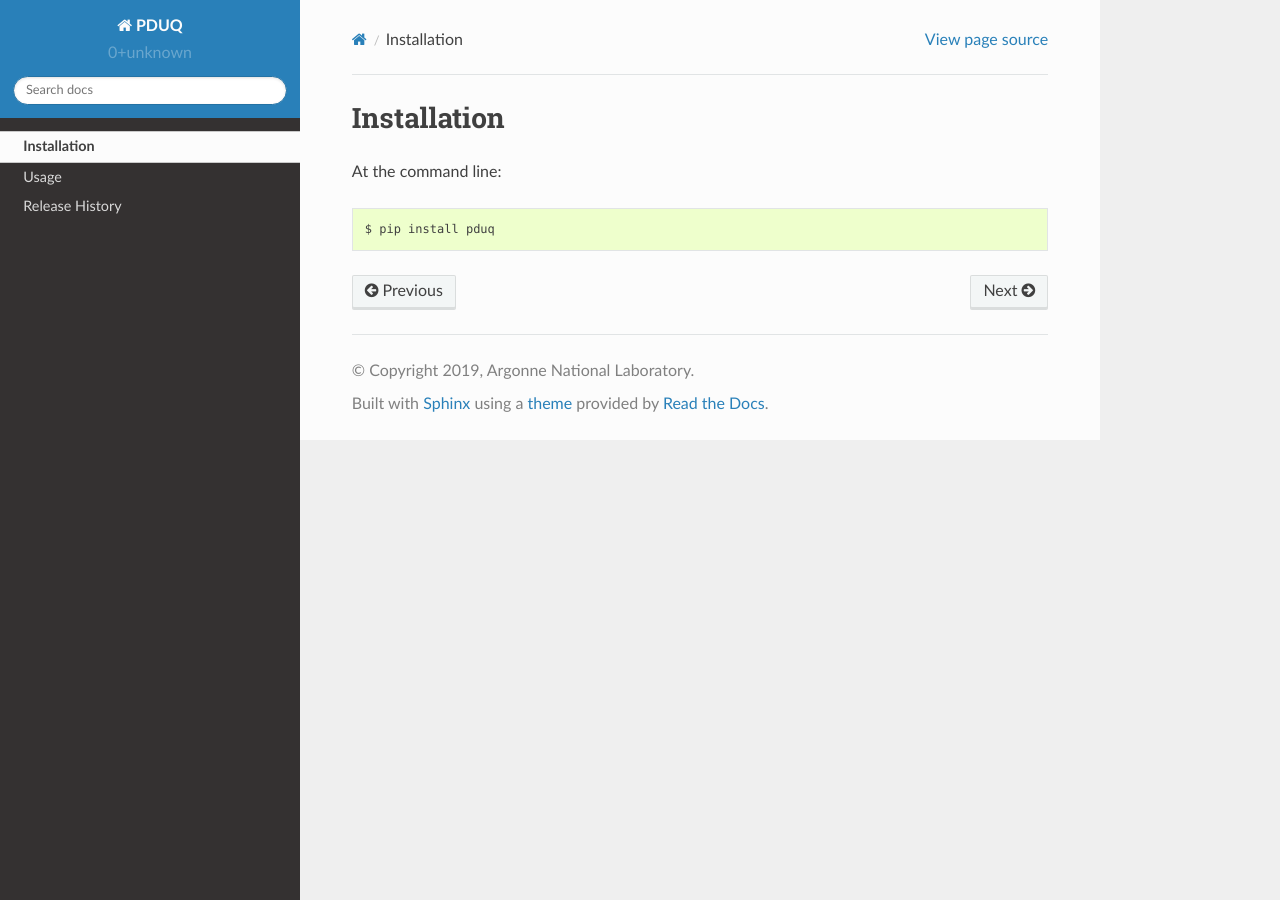
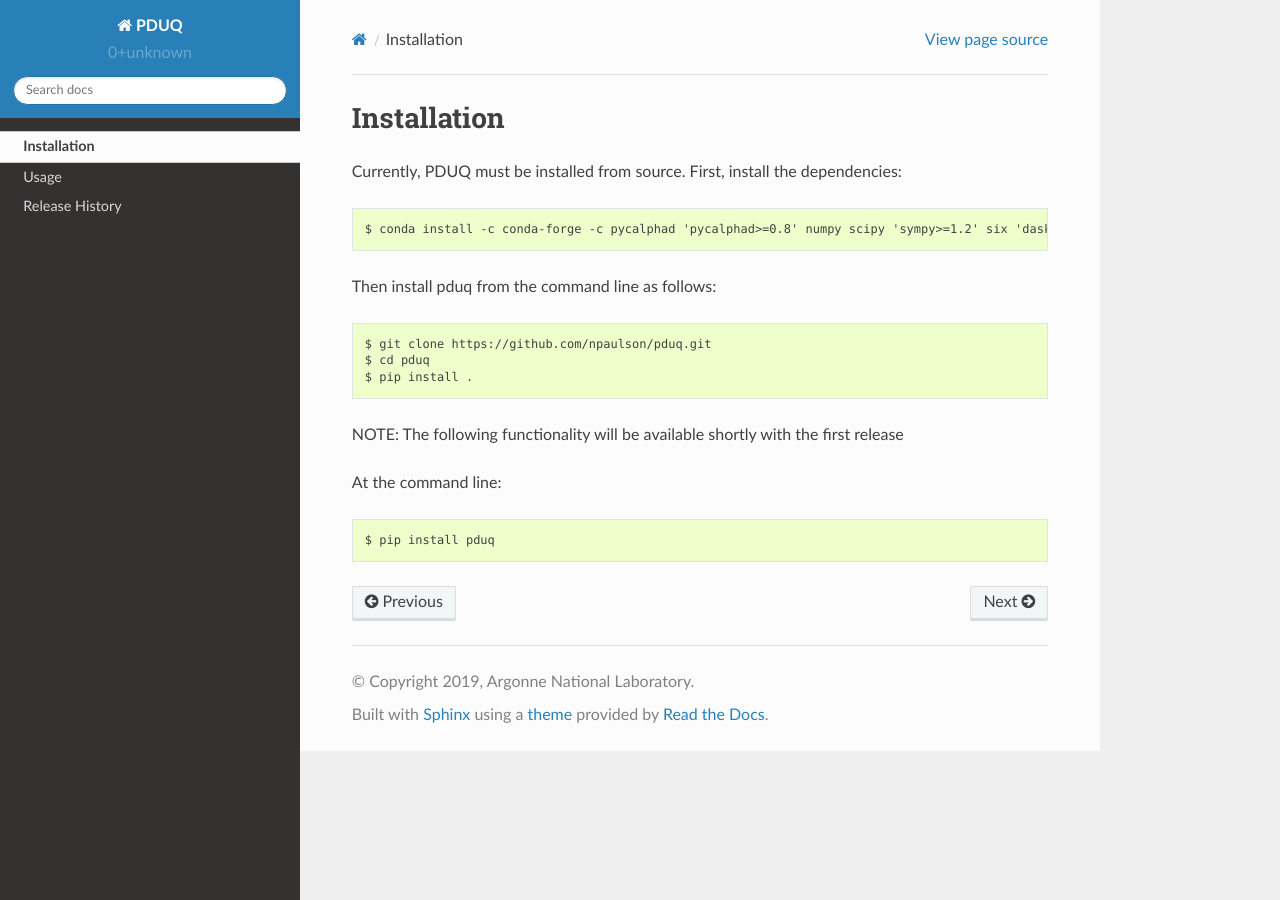
Before and after one commit to npaulson/pduq, a Sphinx documentation site: the page built from docs/source/installation.rst, in a window 1280 px wide. Built offline with Sphinx 7.4.7 and the Read the Docs theme 2.0.0, drawn with Linux system fonts in a browser that asks for light colours.

Commit message:
update installation instruction in docs, remove python 3.7.1 support in travis CI, include hosting and automatic update of docs in .travis.yml file

```diff
--- a/docs/source/installation.rst
+++ b/docs/source/installation.rst
@@ -2,6 +2,18 @@
 Installation
 ============
 
+Currently, PDUQ must be installed from source. First, install the dependencies::
+
+    $ conda install -c conda-forge -c pycalphad 'pycalphad>=0.8' numpy scipy 'sympy>=1.2' six 'dask>=0.18' distributed 'tinydb>=3.8' scikit-learn emcee seaborn espei
+
+Then install pduq from the command line as follows::
+
+    $ git clone https://github.com/npaulson/pduq.git
+    $ cd pduq
+    $ pip install .
+
+NOTE: The following functionality will be available shortly with the first release
+
 At the command line::
 
     $ pip install pduq
```
Also changed, not shown: .travis.yml, 1 other file.
